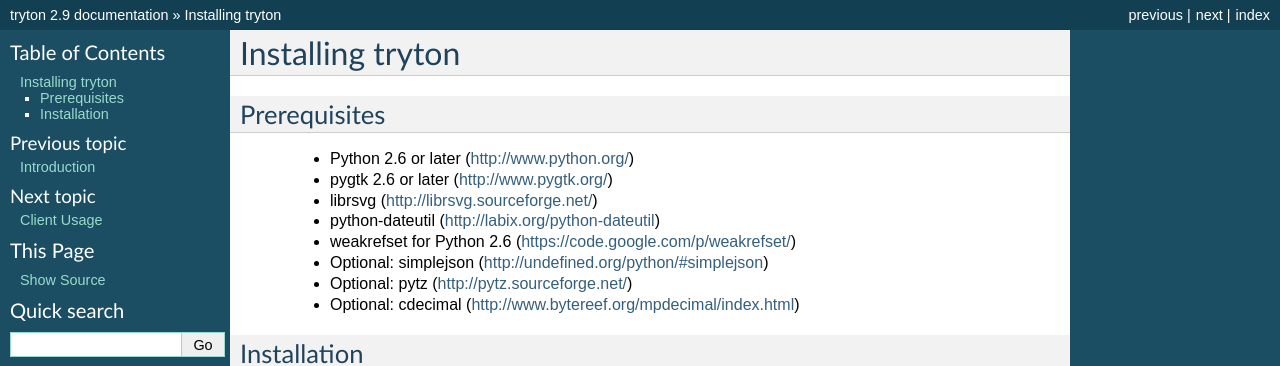
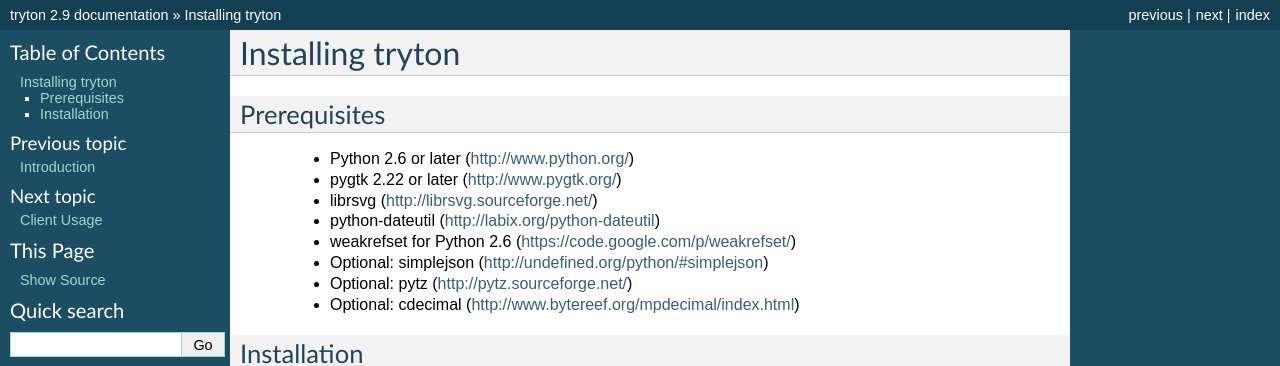
Before and after one commit to tryton/tryton-client, a Sphinx documentation site: the page built from doc/installation.rst, in a window 1280 px wide. Shown: the top 366 px of the page. Built offline with Sphinx 7.4.7, drawn with Linux system fonts in a browser that asks for light colours.

Commit message:
At least pygtk 2.22 is needed
has_focus and grab_focus are used and introduced in 2.22

review1144002

```diff
--- a/doc/installation.rst
+++ b/doc/installation.rst
@@ -5,7 +5,7 @@
 -------------
 
  * Python 2.6 or later (http://www.python.org/)
- * pygtk 2.6 or later (http://www.pygtk.org/)
+ * pygtk 2.22 or later (http://www.pygtk.org/)
  * librsvg (http://librsvg.sourceforge.net/)
  * python-dateutil (http://labix.org/python-dateutil)
  * weakrefset for Python 2.6 (https://code.google.com/p/weakrefset/)
```
